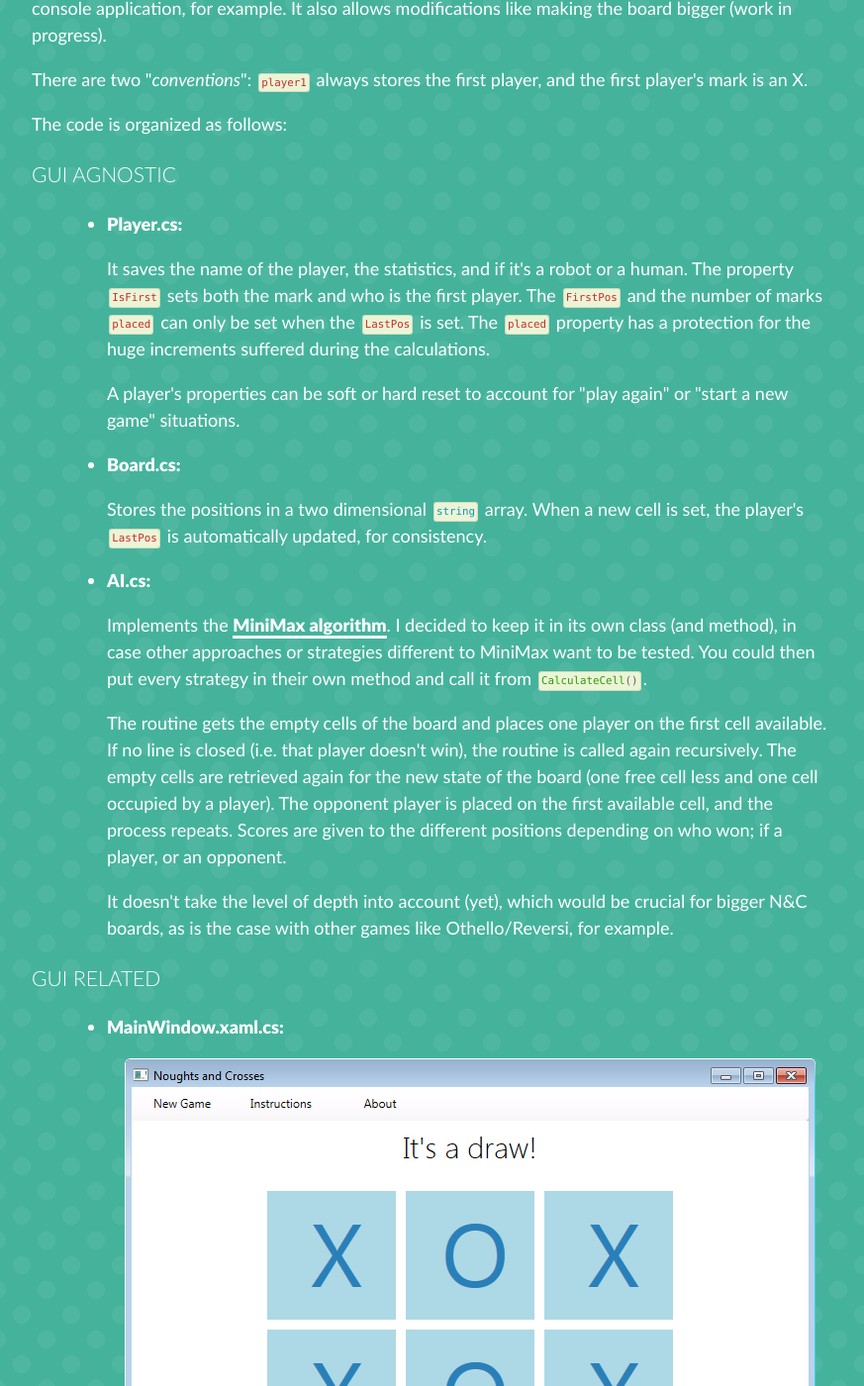
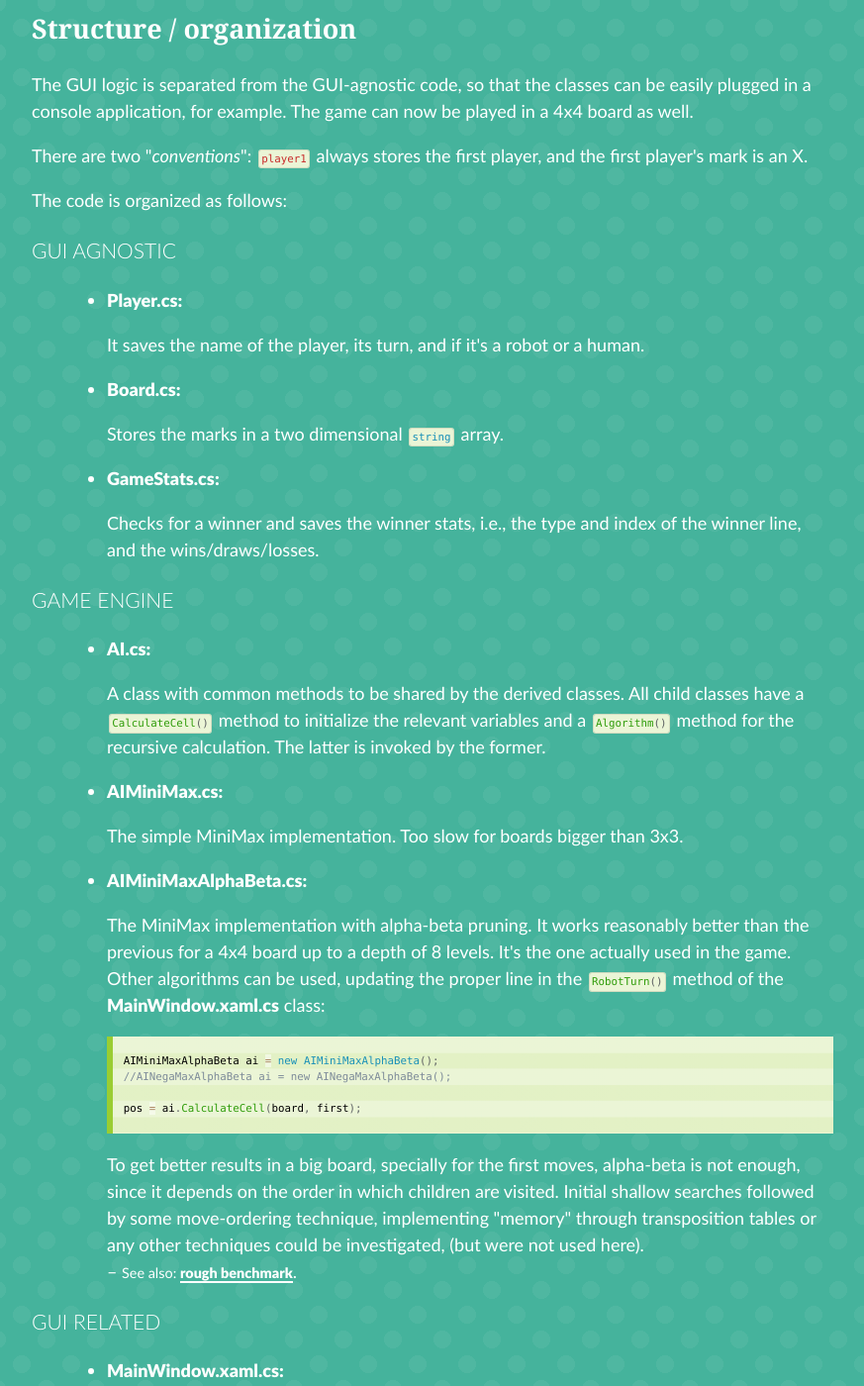
Before and after one commit to me-stevens/unbeatable-nac, a Jekyll site: the page built from index.html, in a window 1280 px wide and 1400 px high, scrolled down 1622 px. Shown: the whole window at 99% size, without its empty margins (203-1076 px from the left). Built offline with Jekyll 4.4.1, drawn with Linux system fonts in a browser that asks for light colours; some web fonts are replaced; comment, search, counter and statistics services are not loaded; some of the changed text lies outside the part shown.

Commit message:
Update the site and related images for the new release (v1.0.0).

```diff
--- a/_includes/footer.html
+++ b/_includes/footer.html
@@ -4,7 +4,7 @@
 
 				<div class="footer-col">
 					<ul>
-						<li>Site by <a href="http://octopusinvitro.tk">Octopus in Vitro</a>.</li>
+						<li>Site &amp; code by <a href="http://octopusinvitro.tk">Octopus in Vitro</a>.</li>
 						<li><a href="prismjs.com/">Prism</a> syntax highlighter by Lea Verou.</li>
 					</ul>
 				</div>
--- a/index.html
+++ b/index.html
@@ -4,12 +4,17 @@
 title:     " Noughts And Crosses "
 subtitle2: "using artificial intelligence"
 ---
-			<p class="excerpt">An implementation of the good ol' Nought and Crosses game, using the MiniMax algorithm to make it unbeatable.</p>
+			<p class="excerpt">An implementation of the Noughts and Crosses game for 3x3 and 4x4 boards, using the MiniMax algorithm.</p>
 
 			<p class="center">
-				<img src="{{ site.baseurl }}/img/win.png" width="698" height="698" alt="Screenshot of a winning board">
+				<img src="{{ site.baseurl }}/img/draw4x4.png" width="698" height="698" alt="Screenshot of a winning board">
 				<a class="btn green" href="https://github.com/me-stevens/unbeatable-nac">Get the code</a>
 			</p>
+
+			<h2>Release notes</h2>
+
+			<p>Version v1.0.0 is available. <a href="https://github.com/me-stevens/unbeatable-nac/blob/master/release-notes.md">What's new</a>.</p>
+
 
 			<h2>Introduction</h2>
 
@@ -19,13 +24,14 @@
 				<li>The program allows the user to choose the game type (human v. computer, human v. human, or computer v. computer).</li>
 				<li>The computer player can win or draw, but never lose.</li>
 				<li>The user has the choice of which player goes first.</li>
+				<li>The user can play on a 3x3 or 4x4 board.</li>
 			</ul>
-			<p>I decided to implement a C&#35; GUI for this project.
+			<p>I decided to implement a C&#35; application with a GUI for this project.
 
 
 			<h2>Structure / organization</h2>
 
-			<p>The GUI logic is separated from the GUI-agnostic code, so that the classes can be easily plugged in a console application, for example. It also allows modifications like making the board bigger (work in progress).</p>
+			<p>The GUI logic is separated from the GUI-agnostic code, so that the classes can be easily plugged in a console application, for example. The game can now be played in a 4x4 board as well.</p>
 
 			<p>There are two "<em>conventions</em>": <code class="language-csharp">player1</code> always stores the first player, and the first player's mark is an X.</p>
 
@@ -35,48 +41,70 @@
 
 			<ul>
 				<li><strong>Player.cs:</strong>
-					<p>It saves the name of the player, the statistics, and if it's a robot or a human. The property <code class="language-csharp">IsFirst</code> sets both the mark and who is the first player. The <code class="language-csharp">FirstPos</code> and the number of marks <code class="language-csharp">placed</code> can only be set when the <code class="language-csharp">LastPos</code> is set. The <code class="language-csharp">placed</code> property has a protection for the huge increments suffered during the calculations.</p>
-					<p>A player's properties can be soft or hard reset to account for "play again" or "start a new game" situations.</p></p>
+					<p>It saves the name of the player, its turn, and if it's a robot or a human.</p>
 
 				<li><strong>Board.cs:</strong>
-					<p>Stores the positions in a two dimensional <code class="language-csharp">string</code> array. When a new cell is set, the player's <code class="language-csharp">LastPos</code> is automatically updated, for consistency.</p></li>
+					<p>Stores the marks in a two dimensional <code class="language-csharp">string</code> array.</p></li>
 
+				<li><strong>GameStats.cs:</strong>
+					<p>Checks for a winner and saves the winner stats, i.e., the type and index of the winner line, and the wins/draws/losses.</p></li>
+			</ul>
+
+			<h3>Game engine</h3>
+
+			<ul>
 				<li><strong>AI.cs:</strong>
-					<p>Implements the <a href="https://en.wikipedia.org/wiki/Minimax">MiniMax algorithm</a>. I decided to keep it in its own class (and method), in case other approaches or strategies different to MiniMax want to be tested. You could then put every strategy in their own method and call it from <code class="language-csharp">CalculateCell()</code>.</p>
+					<p>A class with common methods to be shared by the derived classes. All child classes have a <code class="language-csharp">CalculateCell()</code> method to initialize the relevant variables and a <code class="language-csharp">Algorithm()</code> method for the recursive calculation. The latter is invoked by the former.</p>
+				</li>
 
-					<p>The routine gets the empty cells of the board and places one player on the first cell available. If no line is closed (i.e. that player doesn't win), the routine is called again recursively. The empty cells are retrieved again for the new state of the board (one free cell less and one cell occupied by a player). The opponent player is placed on the first available cell, and the process repeats. Scores are given to the different positions depending on who won; if a player, or an opponent.</p>
+				<li><strong>AIMiniMax.cs:</strong>
+					<p>The simple MiniMax implementation. Too slow for boards bigger than 3x3.</p>
+				</li>
 
-					<p>It doesn't take the level of depth into account (yet), which would be crucial for bigger N&amp;C boards, as is the case with other games like Othello/Reversi, for example.</p>
-					</li>
-				</ul>
+				<li><strong>AIMiniMaxAlphaBeta.cs:</strong>
+					<p>The MiniMax implementation with alpha-beta pruning. It works reasonably better than the previous for a 4x4 board up to a depth of 8 levels. It's the one actually used in the game. Other algorithms can be used, updating the proper line in the <code class="language-csharp">RobotTurn()</code> method of the <strong>MainWindow.xaml.cs</strong> class:</p>
+
+					<pre><code class="language-csharp">
+AIMiniMaxAlphaBeta ai = new AIMiniMaxAlphaBeta();
+//AINegaMaxAlphaBeta ai = new AINegaMaxAlphaBeta();
+
+pos = ai.CalculateCell(board, first);
+					</code></pre>
+					<p>To get better results in a big board, specially for the first moves, alpha-beta is not enough, since it depends on the order in which children are visited. Initial shallow searches followed by some move-ordering technique, implementing "memory" through transposition tables or any other techniques could be investigated, (but were not used here). <br>&ndash; <span class="small">See also: <a href="#benchmark">rough benchmark</a></span>.</p>
+				</li>
+			</ul>
+
+<!--			<p>The MiniMax algorithm uses the alpha and beta variables to keep track of the good findings and get rid of the branches of the node tree that won't improve the odds of finding a better position. While this pruning is not needed for the 3x3 board, the simple MiniMax algorithm will take forever to finish a calculation in a 4x4 board. The alpha-beta gives an exponential speedup, since it allows doubling the depth of a simple MiniMax search.</p>-->
+
+<!--			<p>For even bigger boards, like Othello/Reversi, alpha-beta wouldn't be enough, and other techniques could be used together with it (move-ordering, transposition tables, etc.).</p> -->
 
 			<h3>GUI related</h3>
 
 			<ul>
 				<li><strong>MainWindow.xaml.cs:</strong>
 					<p class="center">
-						<img src="{{ site.baseurl }}/img/draw.png" width="698" height="698" alt="Screenshot of the main window showing a draw.">
+<!--						<img src="{{ site.baseurl }}/img/draw.png" width="698" height="698" alt="Screenshot of the main window showing a draw.">-->
 					</p>
 					<p>Connects the GUI-agnostic part of the application and the GUI-related part. It uses a <code class="language-csharp">UniformGrid</code> and lightweight <code class="language-csharp">TextBlock</code>s for the grid. The menu uses two modal dialogs, <strong>FormNew.xaml.cs</strong>, to fetch the relevant data and start a new game, and  <strong>MenuPopUps.xaml.cs</strong>, to provide extra information.</p>
 
 					<p>To  set a position in the board, two variables are needed: an <code class="language-csharp">index</code> for the GUI grid, and a pair <code class="language-csharp">pos {i, j}</code>for the board, where <code class="language-csharp">i</code> is the row index and <code class="language-csharp">j</code> is the column index.</p>
 
-					<p>The human and robot logic flows are very similar:</p>
+					<p>The human and robot logic flows are very similar.
 
-					<ul>
-						<li>Calculate the position. If a human, the position is the index of the clicked control. If a robot, the position is a pair calculated by the artificial-intelligence  algorithm.</li>
-						<li>Update the GUI grid and the board with the position.</li>
-						<li>Check for winner or full board.</li>
-						<li>If no winner or full, check the <em>humanity</em> of the next player to decide if we launch the AI routine or listen for new clicks.</li>
-					</ul>
+<!--					<ul>-->
+<!--						<li>Get the position. If a human, the position is the index of the clicked control. If a robot, the position is a pair calculated by the artificial-intelligence  algorithm.</li>-->
+<!--						<li>Update the GUI grid and the board with the position.</li>-->
+<!--						<li>Check for winner or full board.</li>-->
+<!--						<li>If no winner or full board, check the <em>humanity</em> of the next player to decide if we launch the AI routine or listen for new clicks.</li>-->
+<!--					</ul>-->
 
-					<p>The first point is covered by <code class="language-csharp">RobotTurn()</code> and <code class="language-csharp">HumanTurn()</code>. The rest of the points are covered by <code class="language-csharp">UpdateGameStatus()</code>.</p>
+					They are covered by <code class="language-csharp">RobotTurn()</code> and <code class="language-csharp">HumanTurn()</code>, at the end of which <code class="language-csharp">UpdateGameStatus()</code> is called.</p>
 				</li>
 
 				<li><strong>FormNew.xaml.cs:</strong>
-						<p class="center"><img src="{{ site.baseurl }}/img/formNew.png" width="558" height="368" alt="Screenshot of the form that fetches the variables to start a new game."></p>
+						<p class="center"><img src="{{ site.baseurl }}/img/formNew4x4.png" width="558" height="498" alt="Screenshot of the form that fetches the variables to start a new game."></p>
 
-					<p>It allows the user to choose human or robot players and set who goes first. It also provides inputs for the human's names. In case names are not provided, defaults are used. The GUI is updated with every click on a radio button.</p>
+					<p>It allows the user to choose human or robot players and set who goes first. It also provides inputs for the human's names. In case names are not provided, defaults are used. The GUI is updated with every click on a radio button. Finally, the user can select the board size.</p>
 				</li>
 
 				<li><strong>MenuPopUps.xaml.cs:</strong>
@@ -88,21 +116,62 @@
 				</li>
 			</ul>
 
-
-
+<!--			<img src="{{ site.baseurl }}/img/classDiagram.png" width="1061" height="642" alt="Class Diagram">-->
 
 			<h2>Unit Tests</h2>
 
 			<p>There are one file per class and one or more methods per class method.</p>
+			<p>The testing was done with a mix of unit tests, the Visual Studio debugger, and good ol' paper and pencil.</p>
+
+<!--			<img src="{{ site.baseurl }}/img/debugger.png" width="1002" height="1036" alt="Screenshot of the Visual Studio debugger">-->
 
 			<h2>To do</h2>
 
 			<ul>
-				<li>Extend to bigger boards. Implement depth control.</li>
-				<li>Add more tests.</li>
-				<li>Add animations? Or delay the bots to make them look like they are "thinking".</li>
-				<li>Implement bindings. This is a bit tricky because the binding can only be made to one-dimensional arrays, which would need a restructuration of the <code class="language-csharp">Board</code> class, and they should also implement the <code class="language-csharp">INotifyPropertyChanged</code> interface, which would make the application non-GUI agnostic. It's also known to have <a href="http://justinangel.net/automagicallyimplementinginotifypropertychanged">other problems</a>.
+				<li>Implement move-ordering? Check the Dictionary or HashMap classes out.</li>
+				<li>Find a good code profiler.</li>
+				<li>Implement the MVVM pattern for the views.</li>
+				<li>Implement bindings. This is a bit tricky because the binding can only be made to one-dimensional arrays, which would need a restructuration of the <code class="language-csharp">Board</code> class, and they should also implement the <code class="language-csharp">INotifyPropertyChanged</code> interface, which would make the application non-GUI agnostic.</li>
 			</ul>
+
+			<h2 id="benchmark">Rough benchmarking</h2>
+
+			<p>How much faster is "<em>faster</em>"? I performed a very rough test with the help of the <code class="language-csharp">Stopwatch</code> class, letting the computer play against itself on a 64-bit Intel Core i7 @2.40GHz and 8Gb RAM running Windows 7. These are the results for <strong>depth = 8:</strong></p>
+
+			<table class="table uncollapse" summary="Time in milliseconds elapsed per computer turn.">
+				<caption class="wrapper">Time in milliseconds elapsed per computer turn.</caption>
+					<thead class="center">
+						<tr>
+							<th>Turn</th>
+							<th>NegaMax (3x3)</th>
+							<th>MiniMax (3x3)</th>
+							<th>NegaMax<br>&alpha;-&beta; (3x3)</th>
+							<th>MiniMax<br>&alpha;-&beta; (3x3)</th>
+							<th>NegaMax<br>&alpha;-&beta; (4x4)</th>
+							<th>MiniMax<br>&alpha;-&beta; (4x4)</th>
+						</tr>
+					</thead>
+					<tbody style="text-align:right">
+						<tr><td class="center"> 1</td><td>921.5219</td><td>914.1616</td><td>71.9640</td><td>37.2818</td><td>1487.5512</td><td>1450.5537</td></tr>
+						<tr><td class="center"> 2</td><td>122.3636</td><td>131.0587</td><td>16.6207</td><td>15.3873</td><td> 649.3235</td><td> 648.4331</td></tr>
+						<tr><td class="center"> 3</td><td> 45.4589</td><td> 23.9258</td><td> 4.3286</td><td> 4.9744</td><td>1883.5635</td><td>1899.4341</td></tr>
+						<tr><td class="center"> 4</td><td>  2.1258</td><td>  2.8447</td><td> 0.4310</td><td> 0.4447</td><td> 489.4397</td><td> 492.3388</td></tr>
+						<tr><td class="center"> 5</td><td>  1.2838</td><td>  1.3201</td><td> 0.3635</td><td> 0.1428</td><td> 329.4927</td><td> 324.9467</td></tr>
+						<tr><td class="center"> 6</td><td>  0.1633</td><td>  0.3314</td><td> 0.1398</td><td> 0.1265</td><td> 148.9294</td><td> 147.3261</td></tr>
+						<tr><td class="center"> 7</td><td>  0.0949</td><td>  0.1240</td><td> 0.1090</td><td> 0.0816</td><td> 110.4120</td><td>  72.6110</td></tr>
+						<tr><td class="center"> 8</td><td>  0.0573</td><td>  0.0560</td><td> 0.0209</td><td> 0.0226</td><td>  59.3166</td><td>  57.3879</td></tr>
+						<tr><td class="center"> 9</td><td>  0.0303</td><td>  0.0128</td><td> 0.0277</td><td> 0.0295</td><td>  32.8582</td><td>  21.3582</td></tr>
+						<tr><td class="center">10</td><td>        </td><td>        </td><td>       </td><td>       </td><td>   7.4715</td><td>   7.4809</td></tr>
+						<tr><td class="center">11</td><td>        </td><td>        </td><td>       </td><td>       </td><td>   0.8514</td><td>   2.6638</td></tr>
+						<tr><td class="center">12</td><td>        </td><td>        </td><td>       </td><td>       </td><td>   0.9908</td><td>   0.9878</td></tr>
+						<tr><td class="center">13</td><td>        </td><td>        </td><td>       </td><td>       </td><td>   0.3262</td><td>   0.3275</td></tr>
+						<tr><td class="center">14</td><td>        </td><td>        </td><td>       </td><td>       </td><td>   0.0500</td><td>   0.0555</td></tr>
+						<tr><td class="center">15</td><td>        </td><td>        </td><td>       </td><td>       </td><td>   0.0688</td><td>   0.0667</td></tr>
+						<tr><td class="center">16</td><td>        </td><td>        </td><td>       </td><td>       </td><td>   0.0320</td><td>   0.0320</td></tr>
+					</tbody>
+			</table>
+
+			<p>NegaMax and MiniMax oscillate in between similar (average) values inside a window of systematic variations. However, compared to their pruning versions, the speed-up is evident.</p>
 
 			<p class="center">
 				<a class="btn green" href="https://github.com/me-stevens/unbeatable-nac">Get the code</a>
```
Also changed, not shown: img/classDiagram.png (added), img/debugger.png (added), img/draw4x4.png (added), img/formNew4x4.png (added).
